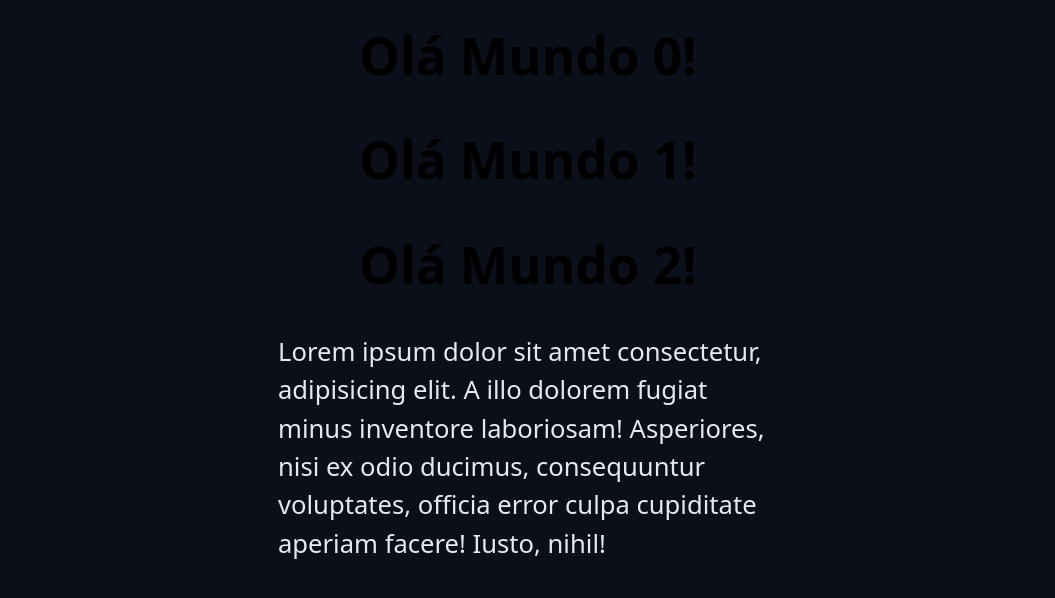
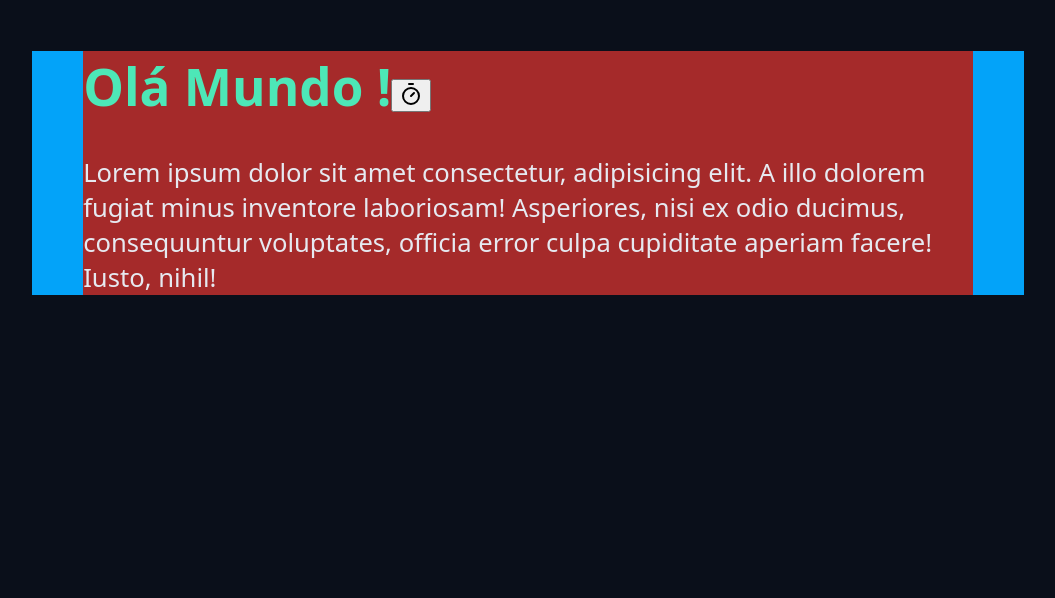
Before and after one commit to guirodrigues26/projeto-vite, a React (Vite) app: page / in a window 1280 px wide. Shown: the top 598 px of the page, without its empty margins (112-1167 px from the left). Built offline with nearby package versions, Linux system fonts and the light colour scheme.

Commit message:
alteracoes

```diff
--- a/package.json
+++ b/package.json
@@ -10,6 +10,7 @@
     "preview": "vite preview"
   },
   "dependencies": {
+    "lucide-react": "^1.16.0",
     "react": "^19.2.5",
     "react-dom": "^19.2.5"
   },
--- a/src/App.tsx
+++ b/src/App.tsx
@@ -1,20 +1,27 @@
-import { Fragment } from "react/jsx-runtime";
 import { Heading } from "./components/Heading";
 import "./styles/global.css"
 import "./styles/theme.css"
+import { TimerIcon } from "lucide-react";
 export function App(){
     console.log("Olá Mundo")
     return(
-        <Fragment>
-        <Heading>Olá Mundo 0!</Heading>
-        <Heading>Olá Mundo 1!</Heading>
-        <Heading>Olá Mundo 2!</Heading>
-        <p>
+        <>
+        <div className="container">
+        <div className="content">
+
+        <Heading>
+            Olá Mundo !
+            <button>
+                 <TimerIcon/>
+            </button>
+        </Heading>
         Lorem ipsum dolor sit amet consectetur, adipisicing elit.
         A illo dolorem fugiat minus inventore laboriosam! Asperiores,
         nisi ex odio ducimus, consequuntur voluptates, officia error culpa cupiditate aperiam facere! Iusto, nihil!
 
-    </p>
-</Fragment>
+
+        </div>
+        </div>
+    </>
     )
 }
--- a/src/components/Heading.module.css
+++ b/src/components/Heading.module.css
@@ -1,9 +1,12 @@
 .heading{
-    background: #bc53c2;
-    color: #d5d5d5;
+    display:flex;
+    align-items: center;
+    justify-content: center;
+    gap: 2.4rem;
+
 
 }
 
 .paragraph{
-    color: black;
+    color: var(--primary-light);
 }
--- a/src/components/Heading.tsx
+++ b/src/components/Heading.tsx
@@ -1,11 +1,13 @@
 import style from './Heading.module.css'
 
     type HeadingProps = {
-        children: string;
+        children: React.ReactNode;
 
 
     };
 
     export function Heading({children}: HeadingProps){
-    return  <h1 className={`${style.heading}} ${style.paragraph}`}>{children}</h1>
+    return  <h1 className={`${style.heading}} ${style.paragraph}`}>
+        {children}
+    </h1>
 }
--- a/src/styles/global.css
+++ b/src/styles/global.css
@@ -5,16 +5,13 @@ body{
     font-size: 1.6rem; /*16px*/
 }
 
-h1{
-    margin-top: 20px;
-    color: var(--primary-color);
-    text-align: center;
-
+.container{
+    background-color: rgb(3, 163, 249);
+    max-width: 62rem;
+    margin: 0 auto;
 }
 
-p{
-    color: var(--text-color);
-    max-width: 500px;
-    margin: 20px auto;
-    line-height: 1.5;
+.content{
+    background-color: brown;
+    margin: 3.2rem;
 }
```
Also changed, not shown: src/main.tsx (line endings or trailing spaces), 1 other file (tests, documents, lock files or other folders).
